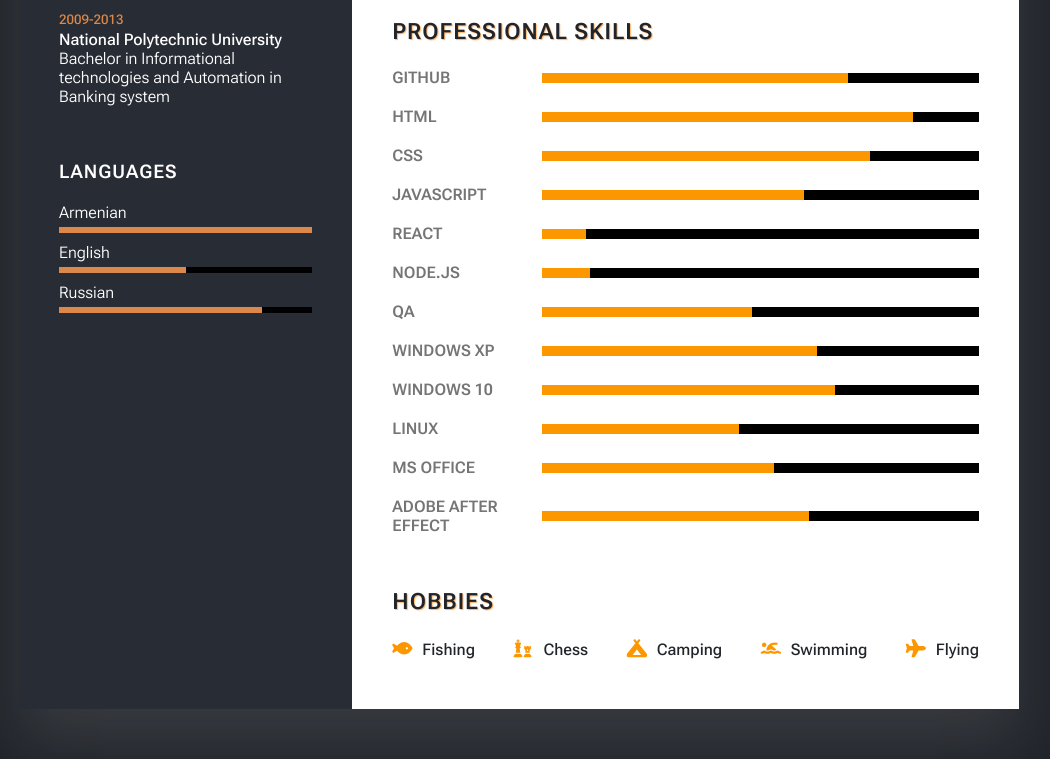
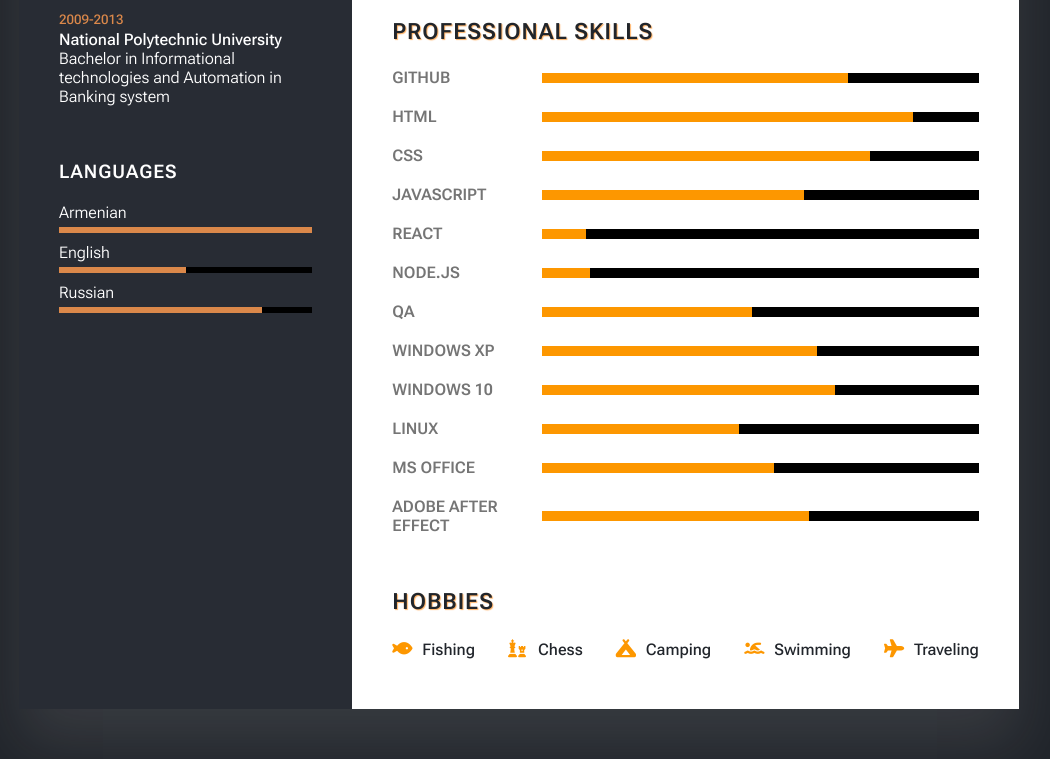
Before and after one commit to DavIdHabeTyan/CV-David-Habetyan, a website: page index.html in a window 1280 px wide. Shown: the part 758-1517 px from the top of the page, without its empty margins (121-1171 px from the left). Drawn offline with Linux system fonts and the light colour scheme.

Commit message:
changed hobbies

```diff
--- a/index.html
+++ b/index.html
@@ -242,7 +242,7 @@
         <li><i class="fa-solid fa-chess"></i>Chess</li>
         <li><i class="fa-solid fa-campground"></i>Camping</li>
         <li><i class="fa-solid fa-person-swimming"></i>Swimming</li>
-        <li><i class="fa-solid fa-plane"></i>Flying</li>
+        <li><i class="fa-solid fa-plane"></i>Traveling</li>
       </ul>
     </div>
   </div>
```
